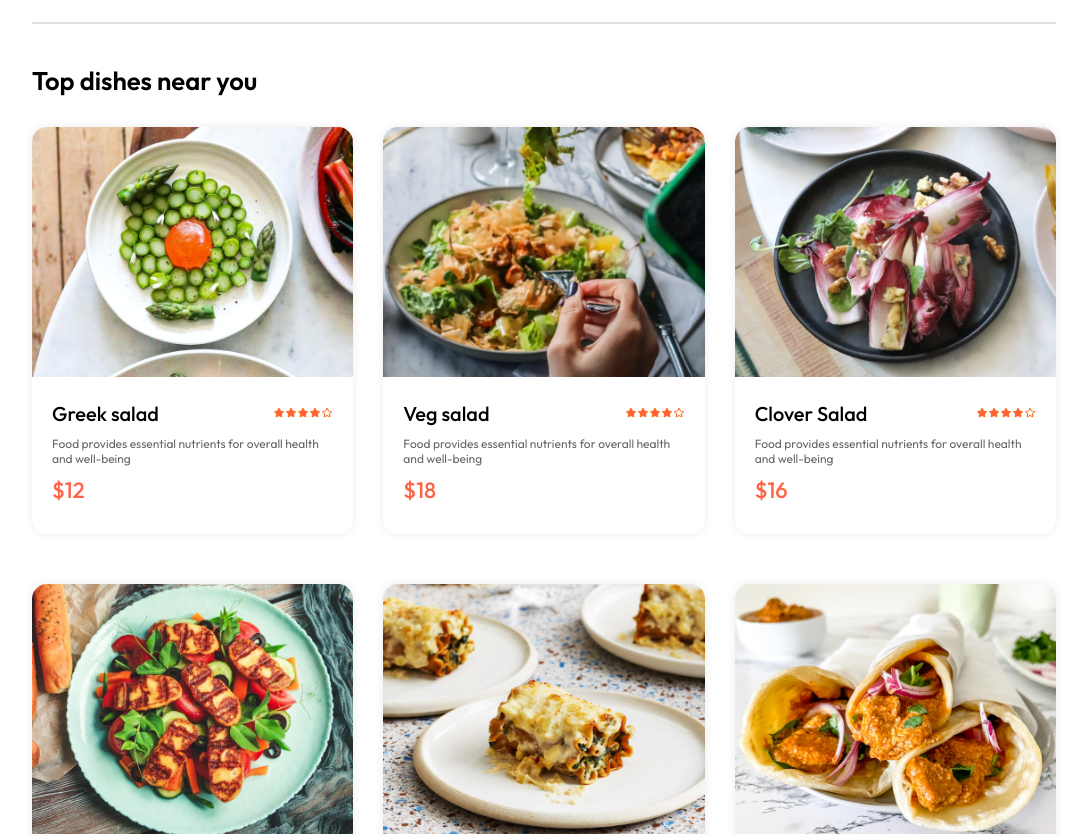
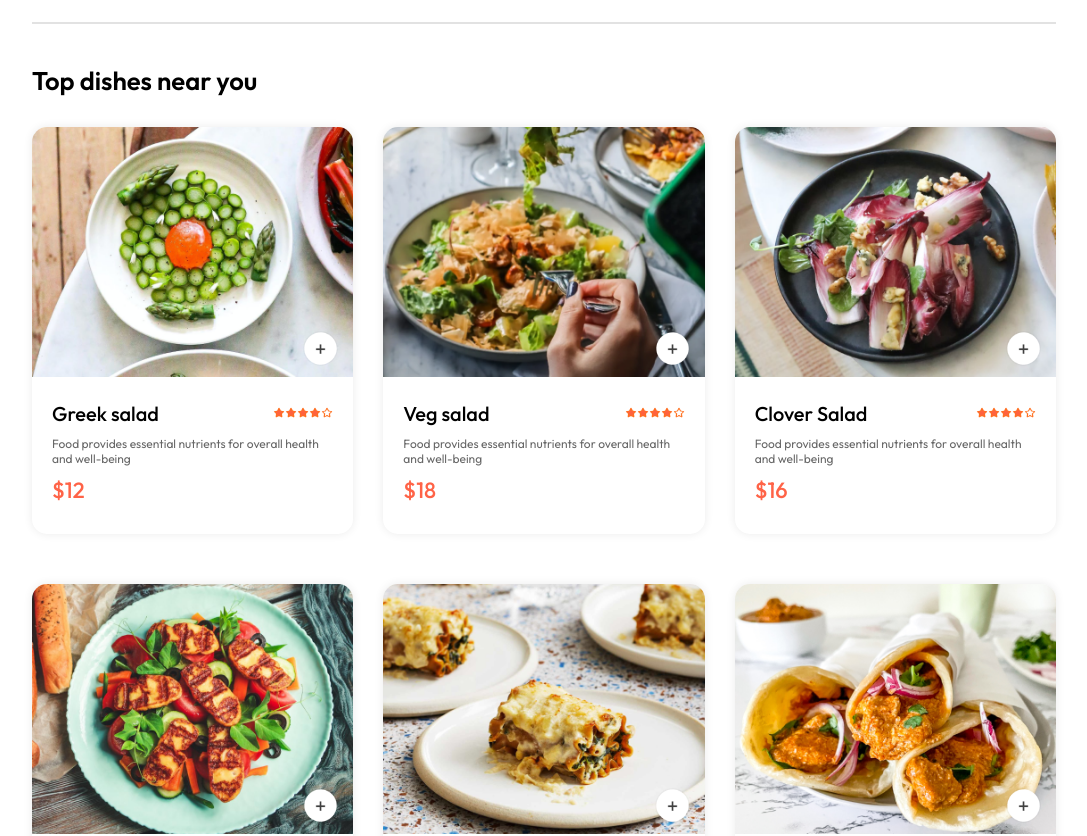
Before and after one commit to M-Muiz/Full_Stack-Food-App, a React (Vite) app in the folder frontend/: page / in a window 1280 px wide. Shown: the part 880-1716 px from the top of the page, without its empty margins (96-1183 px from the left). Built offline with nearby package versions, Linux system fonts and the light colour scheme.

Commit message:
complete food cart

```diff
--- a/frontend/src/components/FoodCart/FoodCart.css
+++ b/frontend/src/components/FoodCart/FoodCart.css
@@ -43,3 +43,33 @@
     font-weight: 500;
     margin: 10px 0;
 }
+
+.food-cart-image-container{
+    position: relative;
+}
+
+.food-cart-image-container .add{
+    position: absolute;
+    right: 15px;
+    bottom: 15px;
+    width: 35px;
+    border-radius: 50%;
+    cursor: pointer;
+}
+
+.food-cart-counter{
+    position: absolute;
+    right: 15px;
+    bottom: 15px;
+    display: flex;
+    align-items: center;
+    gap: 10px;
+    padding: 6px;
+    border-radius: 50px;
+    background-color: white;
+}
+
+.food-cart-counter img{
+    width: 30px;
+    cursor: pointer;
+}
--- a/frontend/src/components/FoodCart/FoodCart.jsx
+++ b/frontend/src/components/FoodCart/FoodCart.jsx
@@ -1,12 +1,23 @@
-import React from 'react'
+import React, { useState } from 'react'
 import './FoodCart.css'
 import { assets } from '../../assets/assets'
 
 const FoodCart = ({ id, name, price, image, description }) => {
+
+    const [itemCount, setItemCount] = useState(0);
+
     return (
         <div className='food-cart'>
             <div className="food-cart-image-container">
                 <img className='food-cart-image' src={image} alt="food-image" />
+                {
+                    !itemCount ? <img className='add' onClick={()=> setItemCount(prev => prev + 1)} src={assets.add_icon_white} alt="add-icon" /> :
+                     <div className="food-cart-counter">
+                        <img onClick={()=> setItemCount(prev => prev - 1)} src={assets.remove_icon_red} alt="remove-icon" />
+                        <p>{itemCount}</p>
+                        <img onClick={()=> setItemCount(prev => prev + 1)} src={assets.add_icon_green} alt="" />
+                     </div>
+                }
             </div>
             <div className="food-cart-info">
                 <div className="food-cart-name-rating">
```
